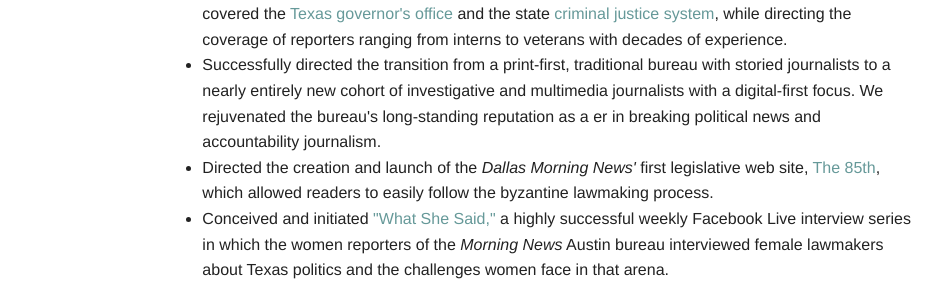
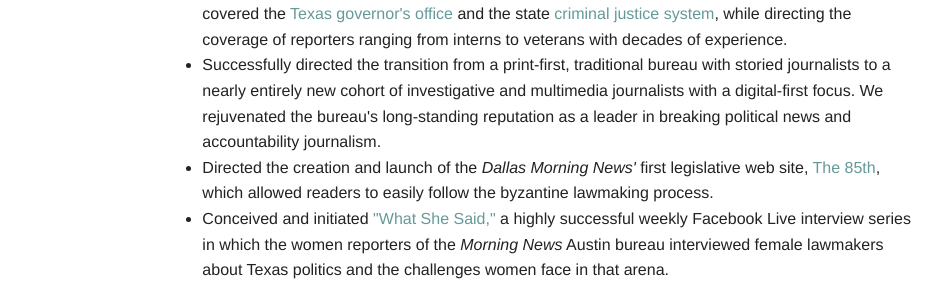
Before and after one commit to BrandiGrissom/resume, a Jekyll site: the page built from index.html, in a window 1280 px wide and 900 px high. Shown: the part 359-659 px from the top of the window, without its empty margins (126-1068 px from the left). Built offline with Jekyll 4.4.1, drawn with Linux system fonts in a browser that asks for light colours.

Commit message:
Corrected misspelled word in DMN job description

```diff
--- a/index.html
+++ b/index.html
@@ -25,8 +25,7 @@ layout: default
 
     <ul>
       <li>Led a seven-person politics bureau for the largest daily newspaper in the state. As a player-coach, covered the <a href="http://www.dallasnews.com/news/texas-legislature/2017/03/01/major-conservatives-piggy-banks-behind-texas-obsession-amending-constitution">Texas governor's office</a> and the state <a href="http://www.dallasnews.com/news/dallas-ambush/2016/07/16/fatal-encounters-suspects-deaths-rise-across-texas-even-arrests-drop">criminal justice system</a>, while directing the coverage of reporters ranging from interns to veterans with decades of experience.
-      <li>Successfully directed the transition from a print-first, traditional bureau with storied journalists to a nearly entirely new cohort of investigative and multimedia journalists with a digital-first focus. We rejuvenated the bureau's long-standing reputation as a
-        er in breaking political news and accountability journalism.
+      <li>Successfully directed the transition from a print-first, traditional bureau with storied journalists to a nearly entirely new cohort of investigative and multimedia journalists with a digital-first focus. We rejuvenated the bureau's long-standing reputation as a leader in breaking political news and accountability journalism.
       <li>Directed the creation and launch of the <em>Dallas Morning News'</em> first legislative web site, <a href="http://interactives.dallasnews.com/2017/the-85th/">The 85th</a>, which allowed readers to easily follow the byzantine lawmaking process.
       <li>Conceived and initiated <a href="https://www.facebook.com/pg/dmnpolitics/videos/">"What She Said,"</a> a highly successful weekly Facebook Live interview series in which the women reporters of the <em>Morning News</em> Austin bureau interviewed female lawmakers about Texas politics and the challenges women face in that arena.
     </ul>
```
